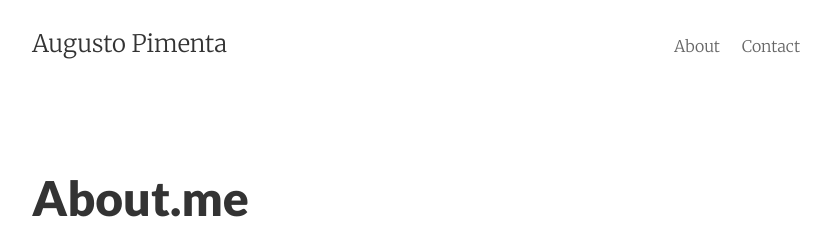
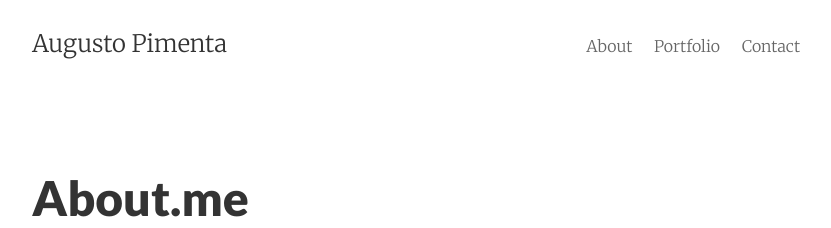
Before and after one commit to augustoppimenta/augustoppimenta.github.io, a Jekyll site: the page built from about.html, in a window 1280 px wide. Shown: the top 228 px of the page, without its empty margins (224-1055 px from the left). Built offline with Jekyll 4.4.1, drawn with Linux system fonts in a browser that asks for light colours.

Commit message:
Add portfolio

```diff
--- a/_includes/navigation.html
+++ b/_includes/navigation.html
@@ -1,2 +1,3 @@
 <a href="{{ site.baseurl }}/about/">About</a>
+<a href="https://www.behance.net/augustoppimenta">Portfolio</a>
 <a href="{{ site.baseurl }}/contact/">Contact</a>
```
